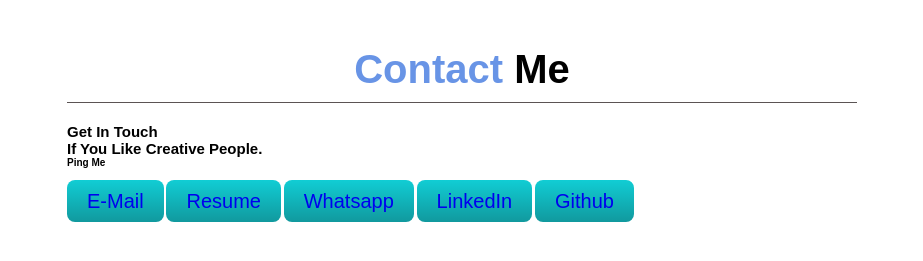
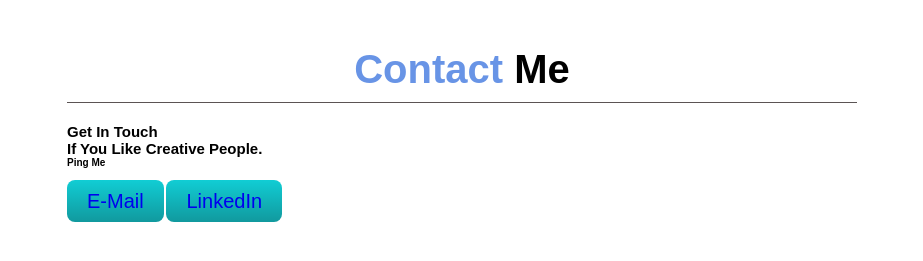
Before and after one commit to Starikey/my-site, a plain HTML site: page index.html in a window 1280 px wide. Shown: the part 3469-3730 px from the top of the page, without its empty margins (353-1276 px from the left). Drawn offline with Linux system fonts and the light colour scheme.

Commit message:
Update index.html

```diff
--- a/index.html
+++ b/index.html
@@ -216,11 +216,8 @@
 			<p class="contact-message"><b>Ping Me</b></p><br>
 			<br>
 			<a class="btn" href="mailto:jyotisi924@gmail.com">E-mail</a>
-			<a class="btn" href="https://resume.io/r/VtOuNunyE">Resume</a>
+			<a class="btn" href="https://www.linkedin.com/in/jyoti-singh-670123214/">LinkedIn</a>
 
-			<a class="btn" href="whatsapp:contact=91-8957919618@s.whatsapp.com&message="I'd like to chat with you">Whatsapp</a>
-			<a class="btn" href="https://www.linkedin.com/in/jyoti-singh-670123214/">LinkedIn</a>
-			<a class="btn" href="https://github.com/Starikey">Github</a>
 			</div>
 		</div>
 
```
